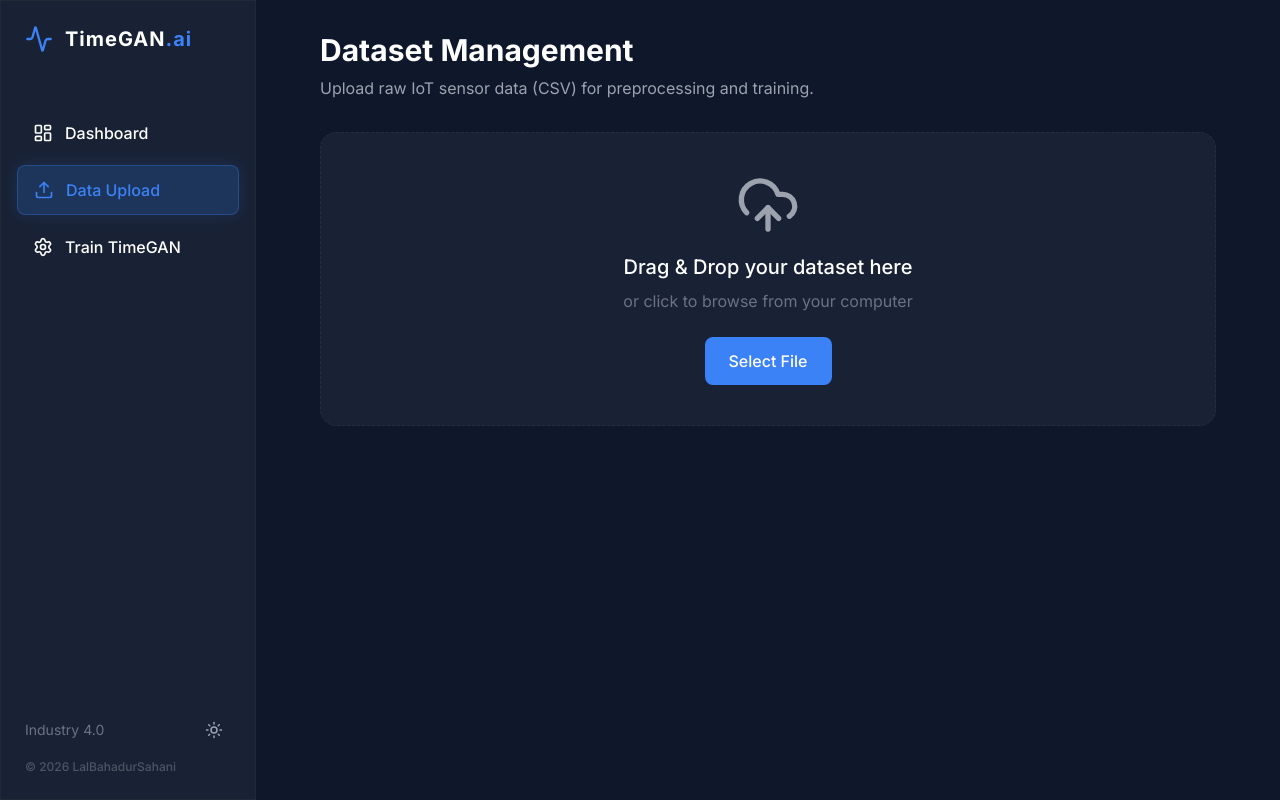
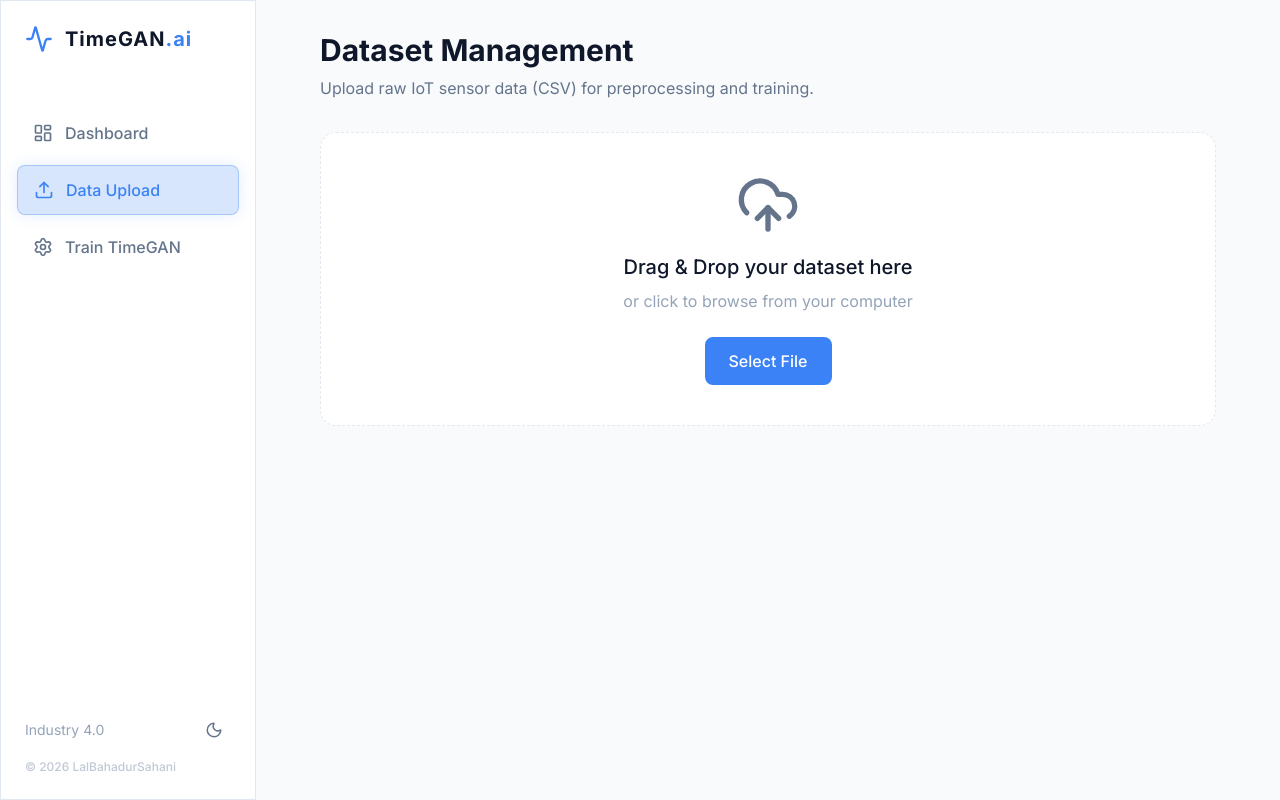
Before and after one commit to 2005bahadursdr/Generate-Synthetic-Time-Series-Data-for-Anomaly-Detection-using-TimeGAN, a React (Vite) app in the folder frontend/: page /upload in a window 1280 px wide. Built offline with nearby package versions, Linux system fonts and the light colour scheme.

Commit message:
Set initial theme to light mode instead of dark mode

```diff
--- a/frontend/src/components/Sidebar.jsx
+++ b/frontend/src/components/Sidebar.jsx
@@ -3,13 +3,14 @@ import { NavLink } from 'react-router-dom';
 import { LayoutDashboard, Upload, Settings, Activity, Sun, Moon } from 'lucide-react';
 
 const Sidebar = ({ onNavClick }) => {
-  const [isDark, setIsDark] = useState(true);
+  const [isDark, setIsDark] = useState(false);
 
   useEffect(() => {
-    if (document.documentElement.classList.contains('dark') || !('theme' in localStorage)) {
+    if (localStorage.getItem('theme') === 'dark') {
       document.documentElement.classList.add('dark');
       setIsDark(true);
     } else {
+      document.documentElement.classList.remove('dark');
       setIsDark(false);
     }
   }, []);
```
